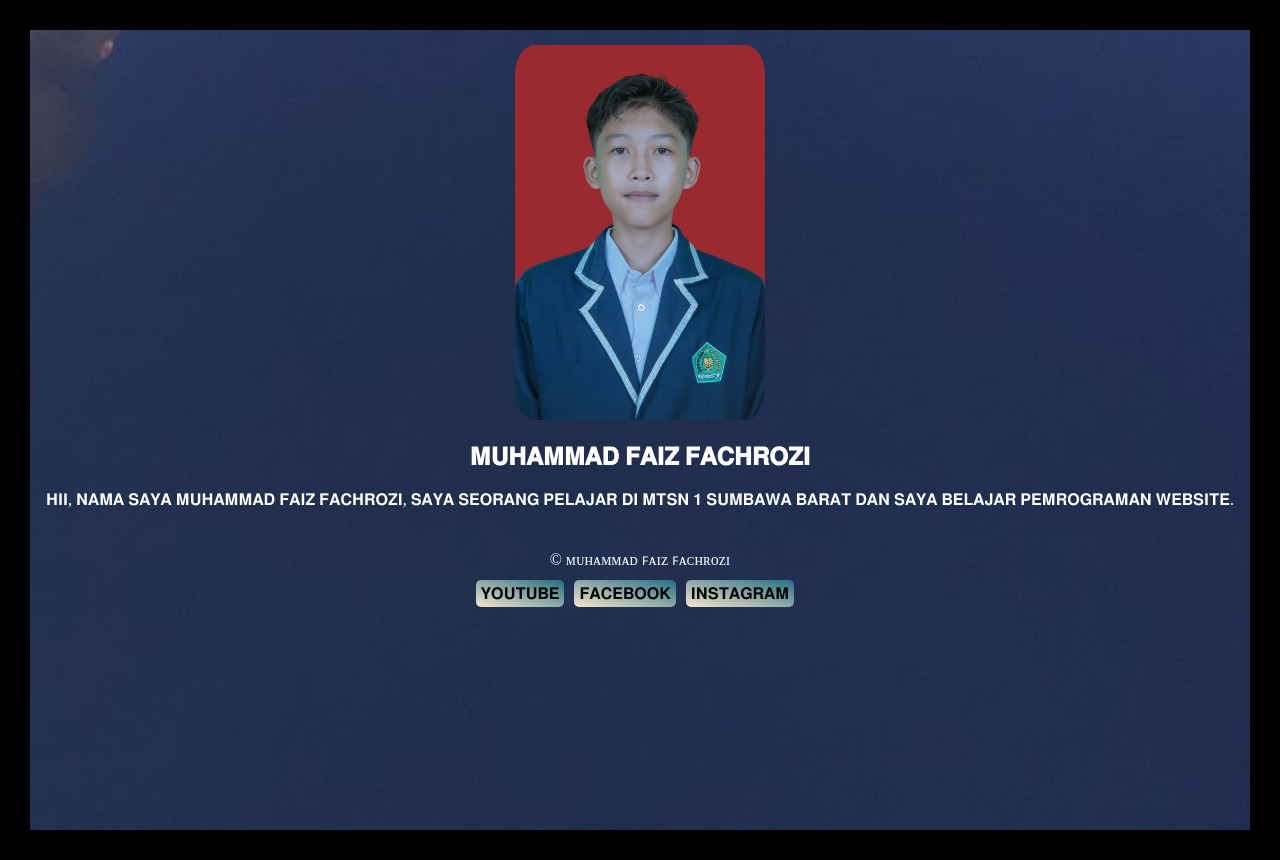
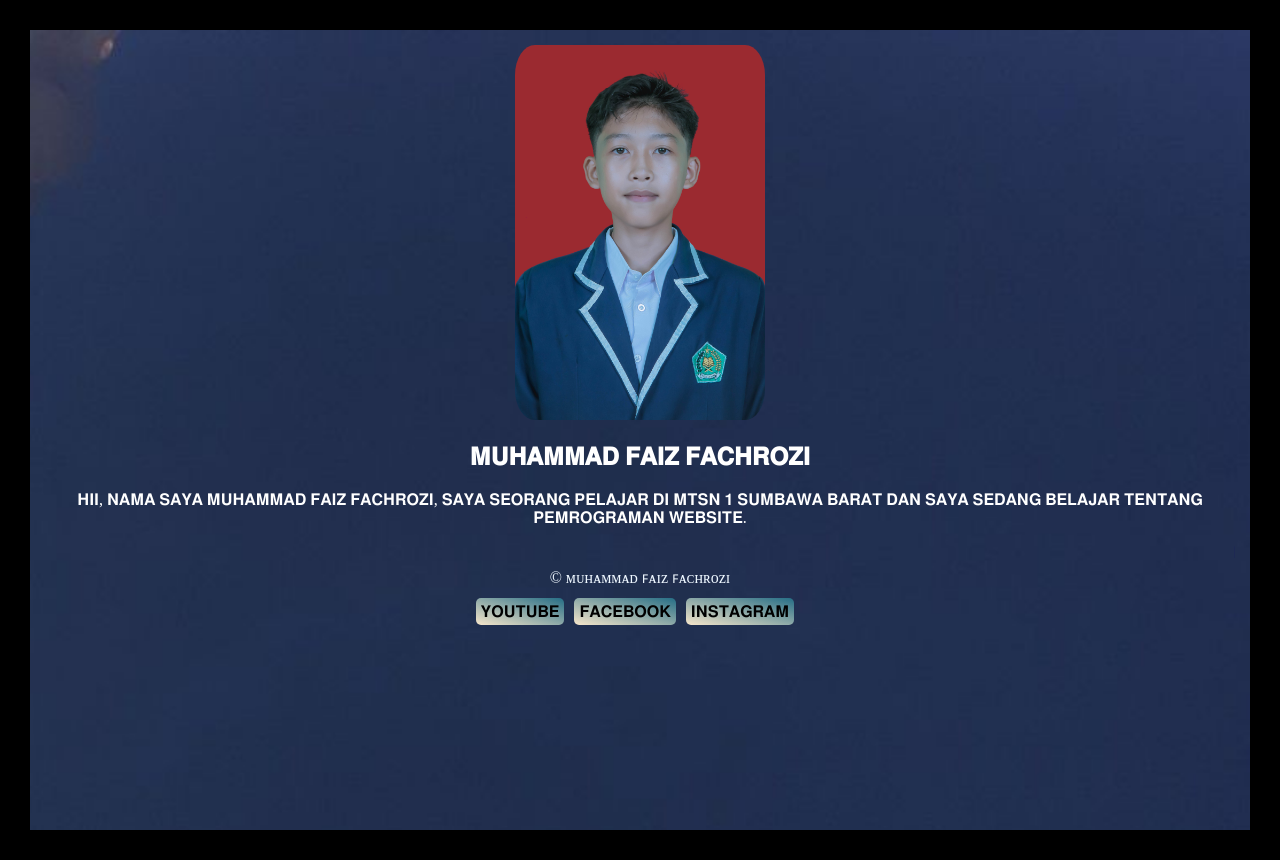
Before and after one commit to F412X/F412X-profile.github.io, a plain HTML site: page index.html in a window 1280 px wide. Drawn offline with Linux system fonts and the light colour scheme.

Commit message:
Update index.html

```diff
--- a/index.html
+++ b/index.html
@@ -55,7 +55,7 @@
   <div class="card">
     <img src="Faiz.jpg" width="250px" alt="MUHAMMAD FAIZ FACHROZI" />
     <h2>𝐌𝐔𝐇𝐀𝐌𝐌𝐀𝐃 𝐅𝐀𝐈𝐙 𝐅𝐀𝐂𝐇𝐑𝐎𝐙𝐈</h2>
-    <p>𝐇𝐈𝐈, 𝐍𝐀𝐌𝐀 𝐒𝐀𝐘𝐀 𝐌𝐔𝐇𝐀𝐌𝐌𝐀𝐃 𝐅𝐀𝐈𝐙 𝐅𝐀𝐂𝐇𝐑𝐎𝐙𝐈, 𝐒𝐀𝐘𝐀 𝐒𝐄𝐎𝐑𝐀𝐍𝐆 𝐏𝐄𝐋𝐀𝐉𝐀𝐑 𝐃𝐈 𝐌𝐓𝐒𝐍 𝟏 𝐒𝐔𝐌𝐁𝐀𝐖𝐀 𝐁𝐀𝐑𝐀𝐓 𝐃𝐀𝐍 𝐒𝐀𝐘𝐀 𝐁𝐄𝐋𝐀𝐉𝐀𝐑 𝐏𝐄𝐌𝐑𝐎𝐆𝐑𝐀𝐌𝐀𝐍 𝐖𝐄𝐁𝐒𝐈𝐓𝐄.</p>
+    <p>𝐇𝐈𝐈, 𝐍𝐀𝐌𝐀 𝐒𝐀𝐘𝐀 𝐌𝐔𝐇𝐀𝐌𝐌𝐀𝐃 𝐅𝐀𝐈𝐙 𝐅𝐀𝐂𝐇𝐑𝐎𝐙𝐈, 𝐒𝐀𝐘𝐀 𝐒𝐄𝐎𝐑𝐀𝐍𝐆 𝐏𝐄𝐋𝐀𝐉𝐀𝐑 𝐃𝐈 𝐌𝐓𝐒𝐍 𝟏 𝐒𝐔𝐌𝐁𝐀𝐖𝐀 𝐁𝐀𝐑𝐀𝐓 𝐃𝐀𝐍 𝐒𝐀𝐘𝐀 𝐒𝐄𝐃𝐀𝐍𝐆 𝐁𝐄𝐋𝐀𝐉𝐀𝐑 𝐓𝐄𝐍𝐓𝐀𝐍𝐆 𝐏𝐄𝐌𝐑𝐎𝐆𝐑𝐀𝐌𝐀𝐍 𝐖𝐄𝐁𝐒𝐈𝐓𝐄.</p>
 
     <body>
       <marquee class="marquee">𝐈𝐍𝐈 𝐀𝐃𝐀𝐋𝐀𝐇 𝐏𝐑𝐎𝐅𝐈𝐋 𝐒𝐀𝐘𝐀 𝐓𝐄𝐑𝐈𝐌𝐀𝐊𝐀𝐒𝐈𝐇 😁</marquee>
```
